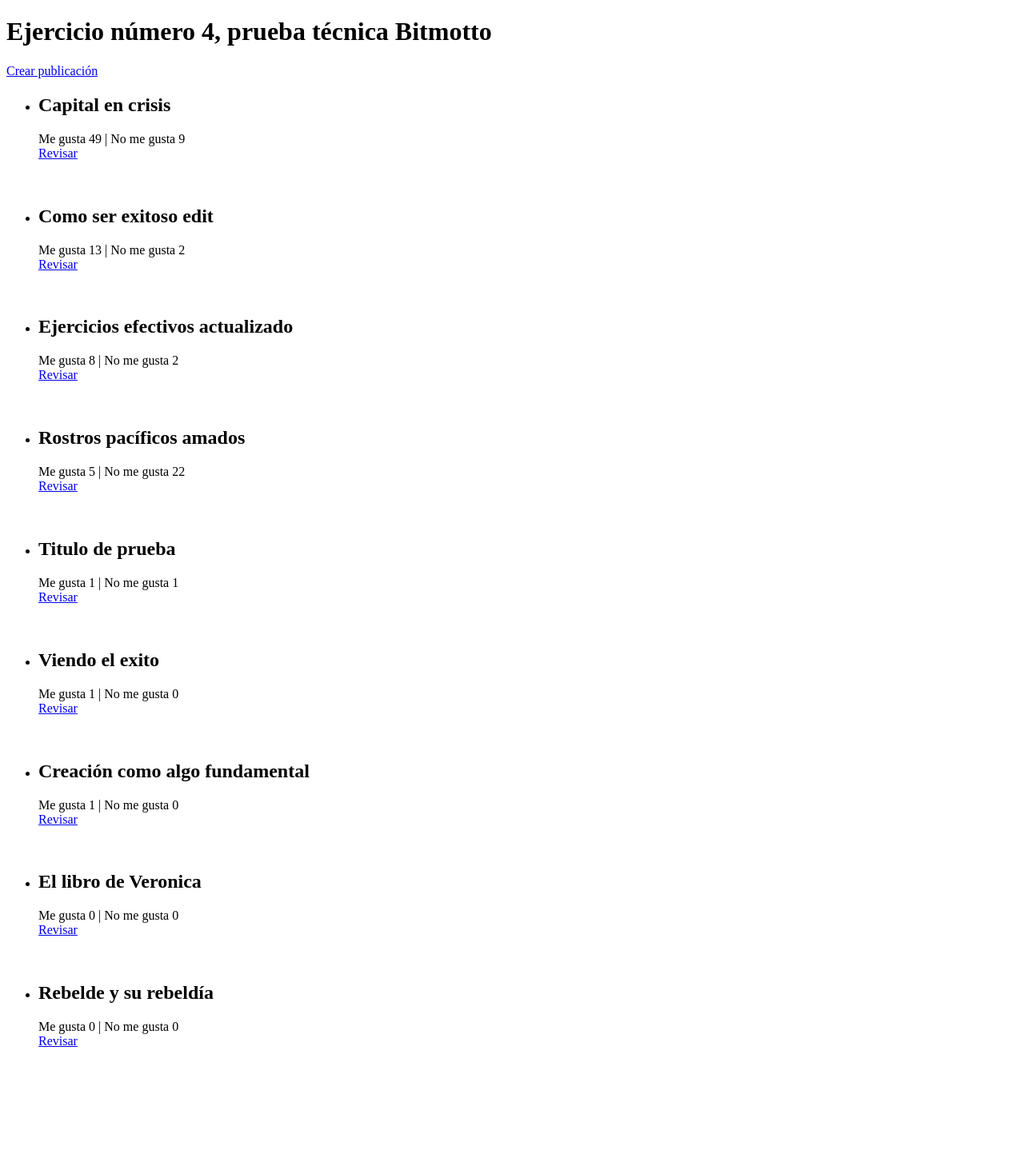
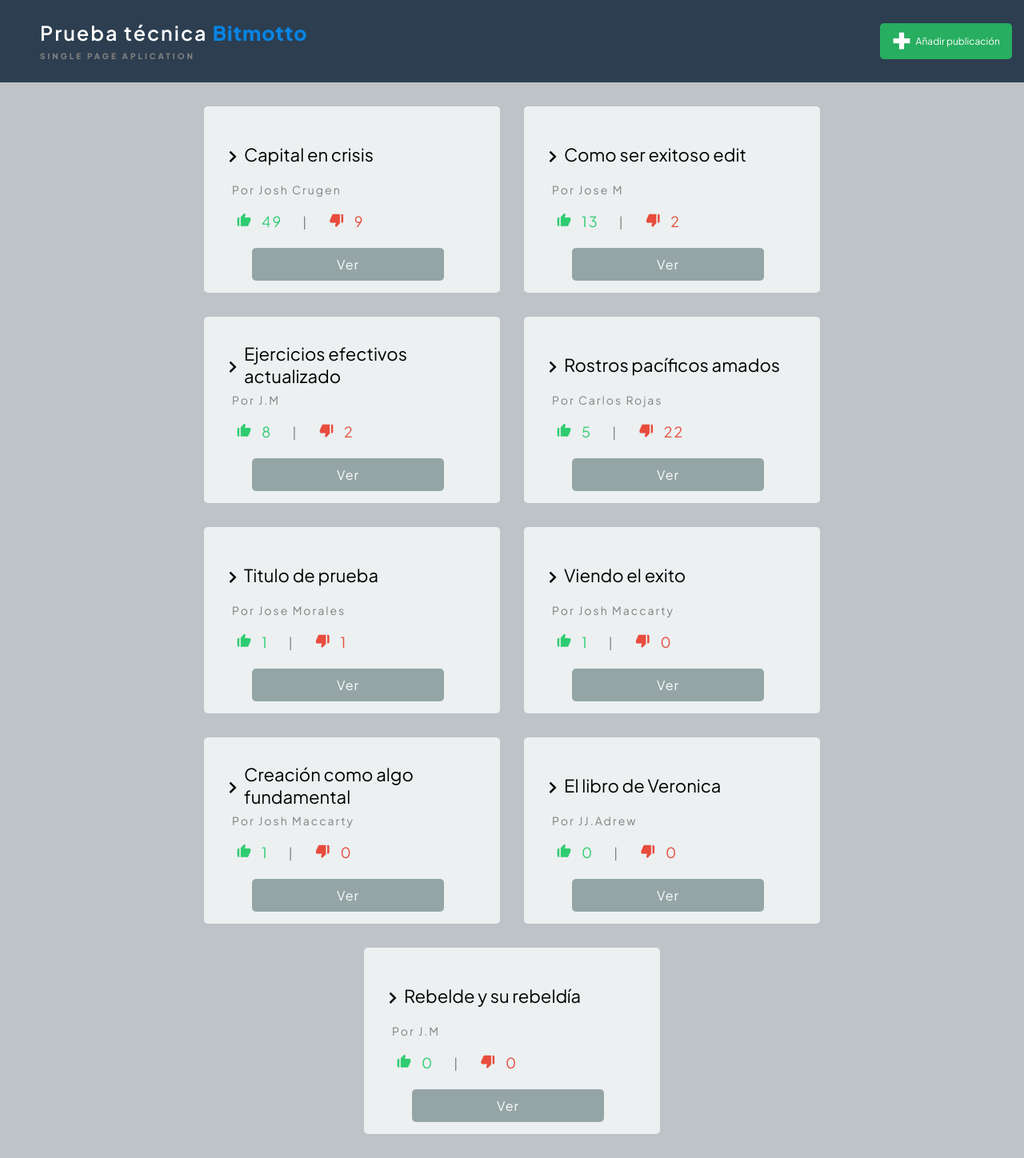
Before and after one commit to josmorava/Prueba-Python-NodeJS, a Django app: page /spa/ in a window 1280 px wide. Shown: the whole page at 80% size. Before the commit the page ends 1309 px from the top, so only its background shows below. Run offline with Django 4.2, Linux system fonts and the light colour scheme; data comes from the database, SQL or seed files in the repository; both versions use the stored data as it was after the commit.

Commit message:
Finalizado ejercicio 4:Single page aplication para crear,editar,eliminar publicaciones mediante un modelo de datos.

```diff
--- a/spa_bitmotto/spa/models.py
+++ b/spa_bitmotto/spa/models.py
@@ -7,8 +7,8 @@ class Content(models.Model):
   """
   Modelo de la app principal del contenido a mostrar en el spa
   """
-  title = models.CharField(max_length=50)
-  content = models.TextField(max_length=500)
+  title = models.CharField(max_length=100)
+  content = models.TextField(max_length=1000)
   author=models.CharField(max_length=30)
   date = models.DateField(auto_now_add=True)
   positive_votes=models.IntegerField(default=0)
--- a/spa_bitmotto/spa/static/spa/base.css
+++ b/spa_bitmotto/spa/static/spa/base.css
@@ -0,0 +1,10 @@
+/*FONTS*/
+@import url('https://fonts.googleapis.com/css2?family=Plus+Jakarta+Sans:wght@400;600;800&display=swap');
+
+
+/*GLOBAL*/
+body{
+  padding:0;
+  margin: 0;
+  font-family: 'Plus Jakarta Sans', sans-serif;
+}
--- a/spa_bitmotto/spa/static/spa/detail.css
+++ /dev/null
@@ -1,3 +0,0 @@
-h1{
-  color: red;
-}
--- /dev/null
+++ b/spa_bitmotto/spa/static/spa/view.css
@@ -0,0 +1,143 @@
+
+/*----CONTENT-----*/
+/*Header*/
+header{
+  color: white;
+  background-color: #2c3e50;
+  display: flex;
+  align-items: center;
+  justify-content: space-between;
+  padding: 25px 15px;
+}
+.header-title{
+  margin-left: 35px;
+}
+.header-title h1{
+  font-size: 25px;
+  letter-spacing: 2px;
+  font-weight: 400;
+  margin: 0;
+  font-weight: 600;
+}
+.header-title span{
+  color: #0984e3;
+  letter-spacing: 1px;
+  font-weight: 800;
+}
+.header-title .minimal-text{
+  font-size: 10px;
+  color: gray;
+  letter-spacing: 3px;
+}
+.header-button{
+  background-color: #27ae60;
+  color: white;
+  border-radius: 5px;
+  font-size: 12px;
+  font-weight: 400;
+  transition: .5s;
+}
+.header-button:hover{
+  background-color: #2ecc71;
+}
+.header-button a {
+  text-decoration: none;
+  color: white;
+  text-align: center;
+  display: flex;
+  align-items: center;
+  justify-content: center;
+  padding:10px 15px;
+}
+.header-button a i {
+  font-size: 25px;
+  color: white;
+  margin-right: 5px;
+}
+
+/*Main*/
+main{
+  padding:15px 45px;
+  background-color: #bdc3c7;
+}
+main ul{
+  list-style: none;
+  margin: 0;
+  padding: 0;
+  display: flex;
+  flex-direction: row;
+  flex-wrap: wrap;
+  justify-content: center;
+
+}
+main li{
+  width: 400px;
+}
+.content{
+  display: flex;
+  flex-direction: column;
+  padding: 15px;
+  border-radius: 5px;
+  background-color: #ecf0f1;
+  margin: 15px;
+}
+.content p{
+  font-size: 14px;
+  color: gray;
+  letter-spacing: 2px;
+  margin-left: 20px;
+  margin-top: 0;
+}
+.content-title{
+  display: flex;
+  justify-content: left;
+  align-items: center;
+  padding-bottom: 10px;
+  height: 70px;
+}
+.content-title h2{
+  font-size: 22px;
+  font-weight: 400;
+  margin-top:25px;
+  margin-bottom: 5px;
+}
+.content-title i{
+  font-size: 30px;
+  margin-top: 25px;
+  margin-left: 5px;
+}
+.content-votes{
+  margin-left: 20px;
+  color: gray;
+}
+.content-votes i{
+  font-size: 20px;
+  margin: 5px;
+}
+
+.content-votes .positive-votes{
+  color:#2ecc71 ;
+  display: inline;
+  margin: 0;
+  font-size: 18px;
+  margin-right: 20px;
+}
+.content-votes .negative-votes{
+  color: #e74c3c;
+  display: inline;
+  font-size: 18px;
+}
+.content a {
+  text-decoration: none;
+  text-align: center;
+  padding: 10px 20px;
+  border-radius: 5px;
+  background-color: #95a5a6;
+  color: white;
+  letter-spacing: 1px;
+  width: 200px;
+  margin:20px 45px 0px 45px;
+}
+.content a:hover{
+  background-color: #7f8c8d;
+}
--- a/spa_bitmotto/spa/templates/spa/delete.html
+++ /dev/null
@@ -1 +0,0 @@
-<p>eliminar</p>
--- a/spa_bitmotto/spa/templates/spa/index.html
+++ b/spa_bitmotto/spa/templates/spa/index.html
@@ -1,3 +1,4 @@
+{% load static %}
 <!DOCTYPE html>
 <html lang="en">
 <head>
@@ -5,35 +6,57 @@
   <meta http-equiv="X-UA-Compatible" content="IE=edge">
   <meta name="viewport" content="width=device-width, initial-scale=1.0">
   <!--links-->
-
+  <link href='https://unpkg.com/boxicons@2.1.2/css/boxicons.min.css' rel='stylesheet'>
+  <link rel="stylesheet" href="{% static 'spa/base.css' %}">
+  <link rel="stylesheet" href="{% static 'spa/view.css' %}">
   <!--title-->
-  <title>Index</title>
+  <title>Publicaciones</title>
 </head>
 <body>
   <header>
-    <h1>Ejercicio número 4, prueba técnica Bitmotto</h1>
-    <div>
-      <a href="{% url 'spa:create' %}">Crear publicación</a>
+    <div class="header-title">
+      <h1>Prueba técnica <span>Bitmotto</span>
+      </h1>
+      <span class="minimal-text">
+        SINGLE PAGE APLICATION
+      </span>
+    </div>
+
+    <div class="header-button">
+      <a href="{% url 'spa:create' %}">
+        <i class='bx bx-plus-medical'></i>
+        Añadir publicación</a>
     </div>
   </header>
   <main>
-
-    {% if content_list %}
+    {% if publication_list %}
       <ul>
-        {% for element in content_list %}
+        {% for publication in publication_list %}
          <li>
-          <h2>{{element.title}}</h2>
-            Me gusta {{element.positive_votes}} | No me gusta {{element.negative_votes}}
-            <br>
-            <a href="{% url 'spa:detail' element.id %}">Revisar</a>
+          <div class="content">
+             <div class="content-title">
+              <i class='bx bx-chevron-right'></i><h2 class="content_title">{{publication.title}}</h2>
+             </div>
+            <p>Por {{publication.author}}</p>
+            <div class="content-votes">
+              <p class="positive-votes">
+                <i class='bx bxs-like '></i>
+                {{publication.positive_votes}}
+              </p>|
+              <p class="negative-votes">
+                <i class='bx bxs-dislike'></i>
+                {{publication.negative_votes}}
+              </p>
+            </div>
+            <a href="{% url 'spa:detail' publication.id %}">Ver</a>
+          </div>
          </li>
-         <br>
-         <br>
         {% endfor %}
       </ul>
     {% else %}
       <p>No hay elementos para mostrar.</p>
     {% endif %}
   </main>
+
 </body>
 </html>
--- a/spa_bitmotto/spa/views.py
+++ b/spa_bitmotto/spa/views.py
@@ -1,12 +1,12 @@
 from django.http import HttpResponse
 from django.shortcuts import render, get_object_or_404,redirect
 from django.views import generic
-from .forms import ContentForm
+from .forms import ContentForm, LikesForm
 
 from .models import Content
 
-# Crea te your views here.
 
+#Vistas genericas
 #class IndexView(generic.ListView):
   #"""
    # -Mostrar publicaciones
@@ -23,16 +23,26 @@ from .models import Content
 
 def content(request):
   """Mostrar todos los elementos ordenados por mayores votos positivos"""
-  content_list = Content.objects.order_by('-positive_votes')
+  publication_list = Content.objects.order_by('-positive_votes')
   return render(request, "spa/index.html", {
-    "content_list" : content_list
+    "publication_list" : publication_list
   })
 
 def detail(request, element_id):
   """Detalle de cada elemento"""
-  element = get_object_or_404(Content, pk=element_id)
+  publication = get_object_or_404(Content, pk=element_id)
+
+  if request.method=='POST':
+    if 'like' in request.POST:
+      publication.positive_votes +=1
+
+    if 'dislike' in request.POST:
+      publication.negative_votes +=1
+
+  publication.save()
+
   return render(request, 'spa/detail.html',{
-    "element": element
+    "publication": publication,
   })
 
 def create(request):
@@ -46,9 +56,10 @@ def create(request):
   })
 
 def edit(request, element_id):
-  """Editar un elemento trayendo el id y apuntando ese id al formulario a editar (contentform)"""
-  element = get_object_or_404(Content, pk=element_id)
-  form = ContentForm(request.POST or None, instance=element)
+  """Editar un elemento trayendo el id y apuntando ese id al formulario a editar(haciendo una instancia 'heredando')"""
+
+  publication = get_object_or_404(Content, pk=element_id)
+  form = ContentForm(request.POST or None, instance=publication)
 
   if form.is_valid() and request.method=='POST':
     form.save()
@@ -60,9 +71,6 @@ def edit(request, element_id):
 
 def deleted(request, element_id):
   """Eliminar un elemento"""
-  element = get_object_or_404(Content , pk=element_id)
-  element.delete()
+  publication = get_object_or_404(Content , pk=element_id)
+  publication.delete()
   return redirect('spa:content')
-
-def prueba(request):
-  return HttpResponse("Hola esta es una prueba")
```
Also changed, not shown: spa_bitmotto/spa/forms.py (+9 -1 lines), spa_bitmotto/spa/static/spa/details.css (added, +123 -0 lines), spa_bitmotto/spa/static/spa/edit.css (added, +91 -0 lines), spa_bitmotto/spa/templates/spa/create.html (+42 -15 lines), spa_bitmotto/spa/templates/spa/detail.html (+35 -19 lines), spa_bitmotto/spa/templates/spa/edit.html (+42 -15 lines), spa_bitmotto/db.sqlite3, spa_bitmotto/spa/migrations/0004_alter_content_content_alter_content_title.py (added).
